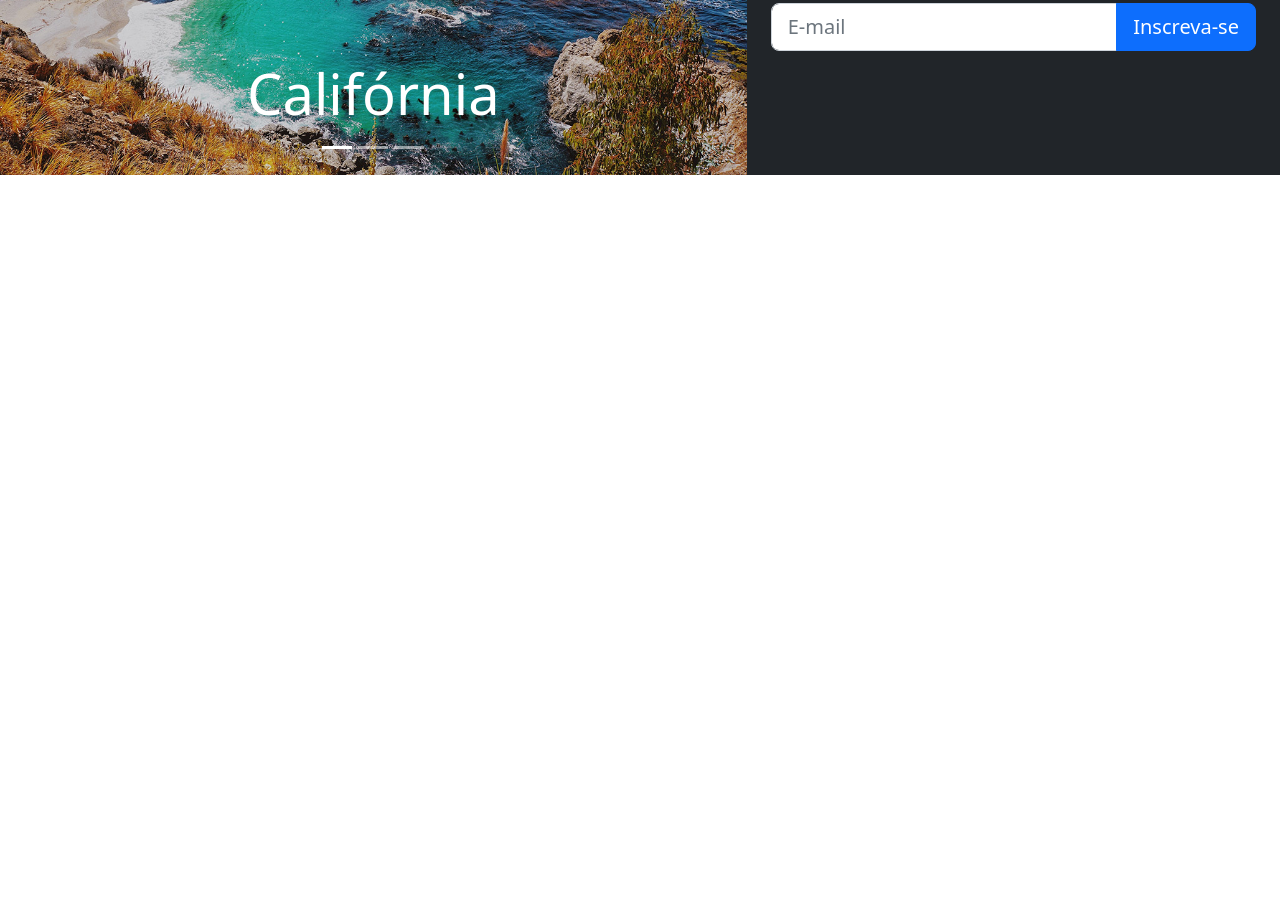
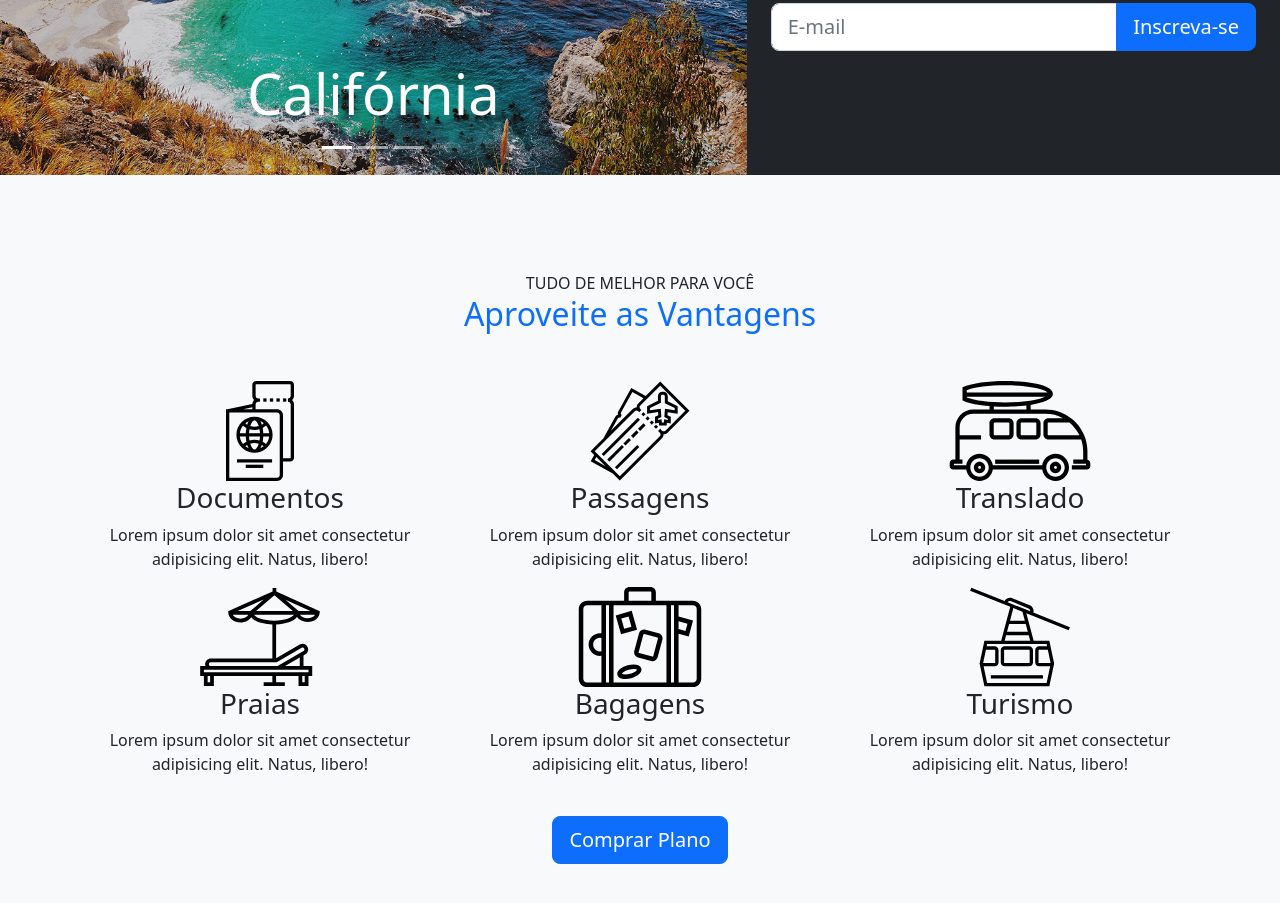
Before and after one commit to Leoodaviid/Caravan, a plain HTML site: page index.html in a window 1280 px wide. Shown: the part 323-1226 px from the top of the page. Before the commit the page ends 800 px from the top, so only its background shows below. Drawn offline with nearby package versions, Linux system fonts and the light colour scheme; files that its build step writes are made by us from their sources; files whose address does not match are found by name.

Commit message:
adicionando painel de vantagens

```diff
--- a/index.html
+++ b/index.html
@@ -114,6 +114,60 @@
         </div>
       </div>
     </section>
+    <!-- Painel de Vantagens -->
+    <section class=" py-5 bg-light text-center">
+      <div class="container">
+        <div class="my-5">
+          <span class="H6">TUDO DE MELHOR PARA VOCÊ</span>
+          <h2 class="diplay-4 text-primary">Aproveite as Vantagens</h2>
+        </div>
+        <div class="row">
+          <div class="col-xl-4 col-md-6 ">
+            <div style="height: 100px;" class="d-flex justify-content-center">
+              <img src="./img/icones/passaporte.svg" alt="Passaporte">
+            </div>
+            <h3>Documentos</h3>
+            <p>Lorem ipsum dolor sit amet consectetur adipisicing elit. Natus, libero!</p>
+          </div>
+          <div class="col-xl-4 col-md-6 ">
+            <div style="height: 100px;" class="d-flex justify-content-center">
+              <img src="./img/icones/passagens.svg" alt="Passagens">
+            </div>
+            <h3>Passagens</h3>
+            <p>Lorem ipsum dolor sit amet consectetur adipisicing elit. Natus, libero!</p>
+          </div>
+          <div class="col-xl-4 col-md-6 ">
+            <div style="height: 100px;" class="d-flex justify-content-center">
+              <img src="./img/icones/translado.svg" alt="Translado">
+            </div>
+            <h3>Translado</h3>
+            <p>Lorem ipsum dolor sit amet consectetur adipisicing elit. Natus, libero!</p>
+          </div>
+          <div class="col-xl-4 col-md-6 ">
+            <div style="height: 100px;" class="d-flex justify-content-center">
+              <img src="./img/icones/praias.svg" alt="Praias">
+            </div>
+            <h3>Praias</h3>
+            <p>Lorem ipsum dolor sit amet consectetur adipisicing elit. Natus, libero!</p>
+          </div>
+          <div class="col-xl-4 col-md-6 ">
+            <div style="height: 100px;" class="d-flex justify-content-center">
+              <img src="./img/icones/bagagens.svg" alt="bagagens">
+            </div>
+            <h3>Bagagens</h3>
+            <p>Lorem ipsum dolor sit amet consectetur adipisicing elit. Natus, libero!</p>
+          </div>
+          <div class="col-xl-4 col-md-6 ">
+            <div style="height: 100px;" class="d-flex justify-content-center">
+              <img src="./img/icones/turismo.svg" alt="Turismo">
+            </div>
+            <h3>Turismo</h3>
+            <p>Lorem ipsum dolor sit amet consectetur adipisicing elit. Natus, libero!</p>
+          </div>
+        </div>
+          <a href="planos.html" class="btn btn-primary btn-lg mt-4">Comprar Plano</a>
+      </div>
+    </section>
 
 
 
```
